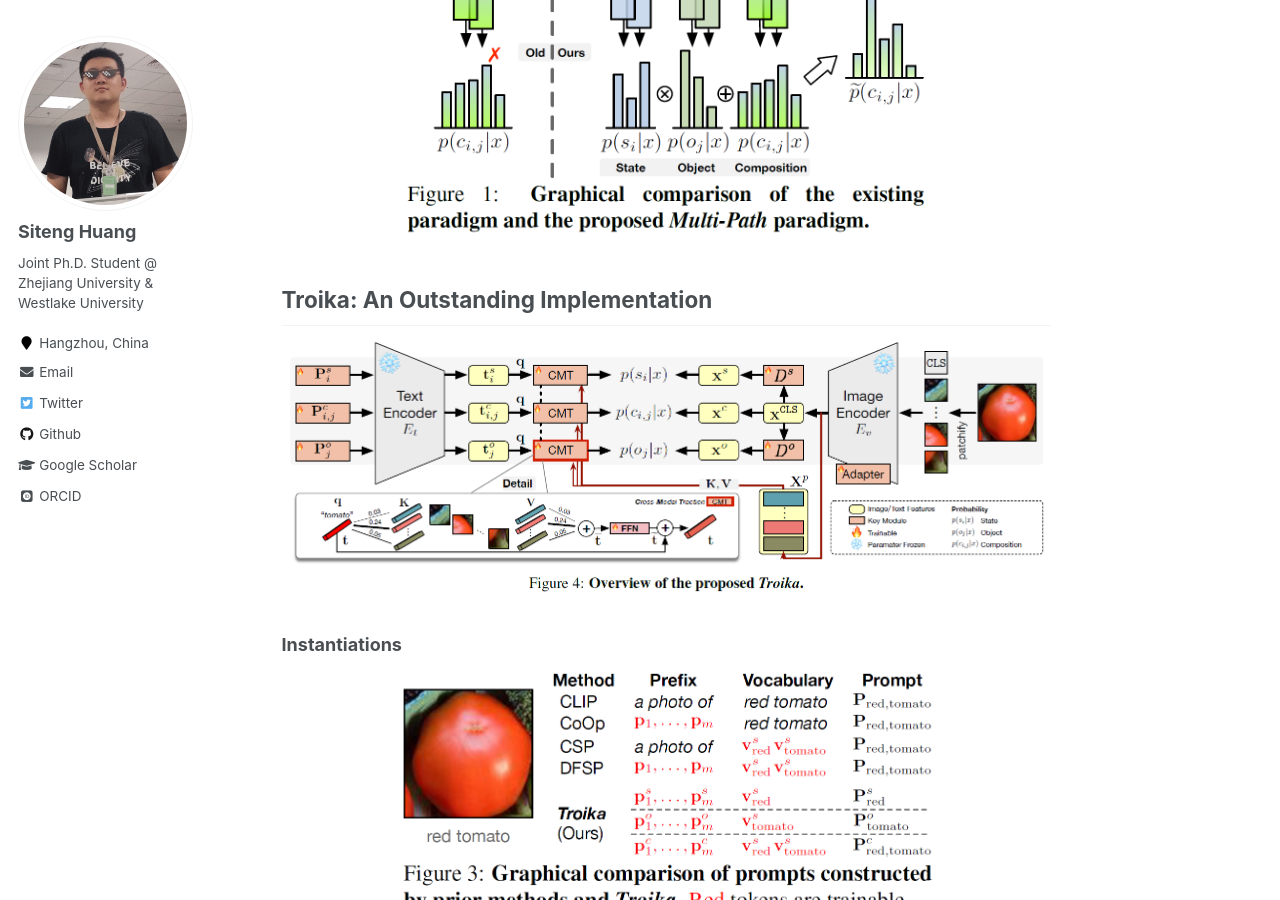
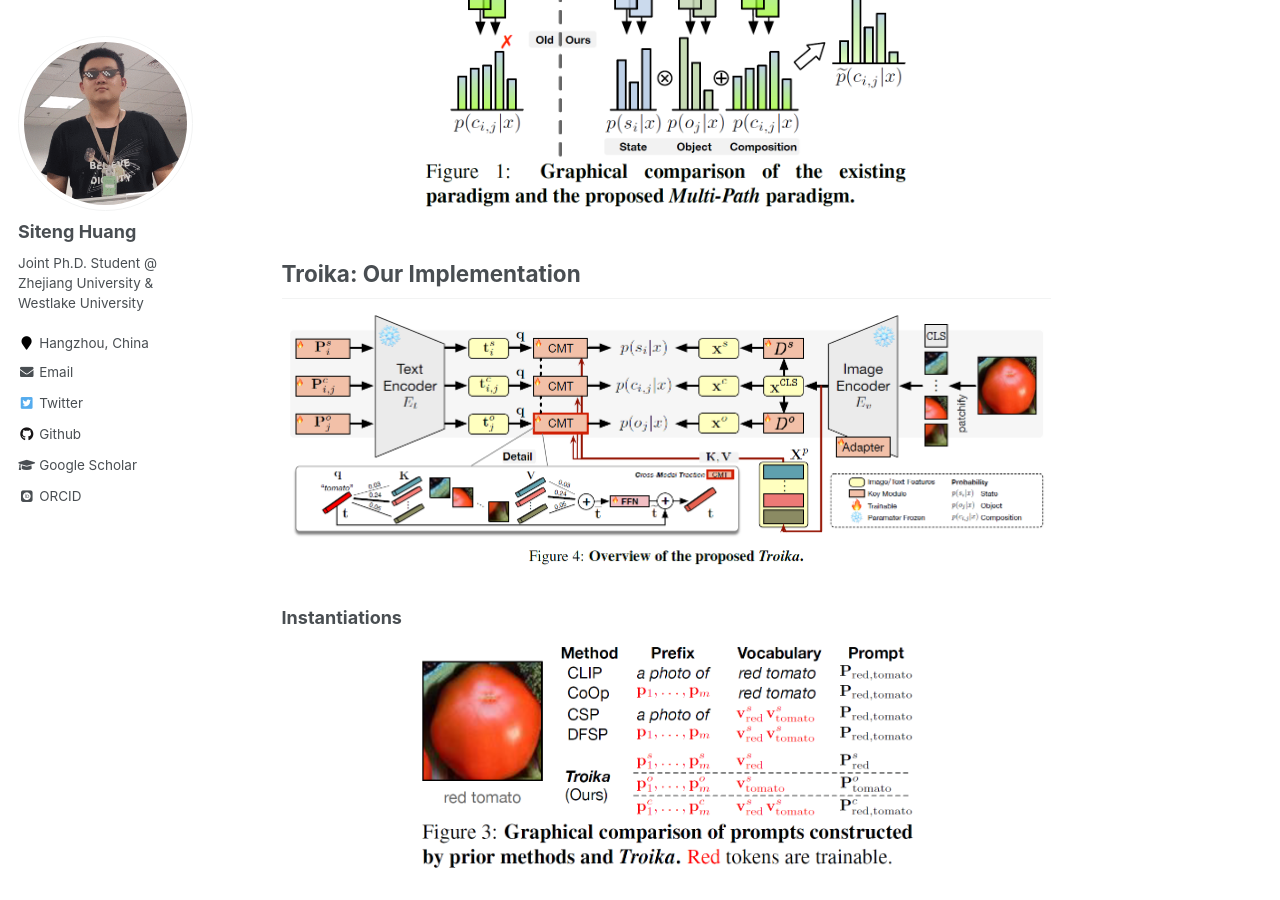
Before and after one commit to bighuang624/bighuang624.github.io, a Jekyll site: the page built from _publications/Troika.md, in a window 1280 px wide and 900 px high, scrolled down 1127 px. Built offline with Jekyll 4.4.1, drawn with Linux system fonts in a browser that asks for light colours; some web fonts are replaced; comment, search, counter and statistics services are not loaded.

Commit message:
update RL-CZSL

```diff
--- a/_publications/Troika.md
+++ b/_publications/Troika.md
@@ -2,8 +2,8 @@
 title: "Troika: Multi-Path Cross-Modal Traction for Compositional Zero-Shot Learning"
 collection: publications
 permalink: /publication/Troika
-excerpt: '<div align="middle"><img align="middle" style="max-width: 560px; width: 100%" src="https://kyonhuang.top/files/Troika/Troika-paradigm-comparison.png" /></div> With a particular focus on the universality of the solution, in this work, we propose a novel **Multi-Path paradigm** for VLM-based CZSL models that establishes three identification branches to jointly model the state, object, and composition. The presented **Troika** is an outstanding implementation that aligns the branch-specific prompt representations with decomposed visual features. To calibrate the bias between semantically similar multi-modal representations, we further devise a **Cross-Modal Traction module** into Troika that shifts the prompt representation towards the current visual content. Experiments show that on the closed-world setting, Troika exceeds the current state-of-the-art methods by up to **+7.4%** HM and **+5.7%** AUC. And on the more challenging open-world setting, Troika still surpasses the best CLIP-based method by up to **+3.8%** HM and **+2.7%** AUC.'
-date: 2023-03-12
+excerpt: '<div align="middle"><img align="middle" style="max-width: 520px; width: 100%" src="https://kyonhuang.top/files/Troika/Troika-paradigm-comparison.png" /></div> With a particular focus on the universality of the solution, in this work, we propose a novel **Multi-Path paradigm** for VLM-based CZSL models that establishes three identification branches to jointly model the state, object, and composition. The presented **Troika** is an outstanding implementation that aligns the branch-specific prompt representations with decomposed visual features. To calibrate the bias between semantically similar multi-modal representations, we further devise a **Cross-Modal Traction module** into Troika that shifts the prompt representation towards the current visual content. Experiments show that on the closed-world setting, Troika exceeds the current state-of-the-art methods by up to **+7.4%** HM and **+5.7%** AUC. And on the more challenging open-world setting, Troika still surpasses the best CLIP-based method by up to **+3.8%** HM and **+2.7%** AUC.'
+date: 2023-03-28
 venue: 'arXiv preprint arXiv:2303.15230'
 ---
 
@@ -24,19 +24,19 @@
 
 ## Generalizing in Multi-Path Paradigm
 
-<div align="middle"><img align="middle" style="max-width: 560px; width: 100%" src="https://kyonhuang.top/files/Troika/Troika-paradigm-comparison.png" /></div>
+<div align="middle"><img align="middle" style="max-width: 520px; width: 100%" src="https://kyonhuang.top/files/Troika/Troika-paradigm-comparison.png" /></div>
 
-## Troika: An Outstanding Implementation
+## Troika: Our Implementation
 
 ![](https://kyonhuang.top/files/Troika/Troika-overview.png)
 
 ### Instantiations
 
-<div align="middle"><img align="middle" style="max-width: 560px; width: 100%" src="https://kyonhuang.top/files/Troika/Troika-prompt-comparison.png" /></div>
+<div align="middle"><img align="middle" style="max-width: 520px; width: 100%" src="https://kyonhuang.top/files/Troika/Troika-prompt-comparison.png" /></div>
 
 ### Cross-Modal Traction
 
-<div align="middle"><img align="middle" style="max-width: 560px; width: 100%" src="https://kyonhuang.top/files/Troika/Troika-CMT.png" /></div>
+<div align="middle"><img align="middle" style="max-width: 520px; width: 100%" src="https://kyonhuang.top/files/Troika/Troika-CMT.png" /></div>
 
 <!-- We propose the **VoP**: Text-**V**ideo C**o**-operative **P**rompt Tuning to simultaneously introduce tunable prompts in both textual and visual encoders. Also, different from existing related efforts that only insert prompt vectors into the input textual sequences, we find that preparing prompts for every layer of both encoders can further close the gap to full fine-tuning. To exploit essential video-specific information, we further design three novel video prompts from different perspectives, which can seamlessly replace conventional visual prompts in VoP. Specifically,
 
```
Also changed, not shown: _pages/about.md (+4 -4 lines).
